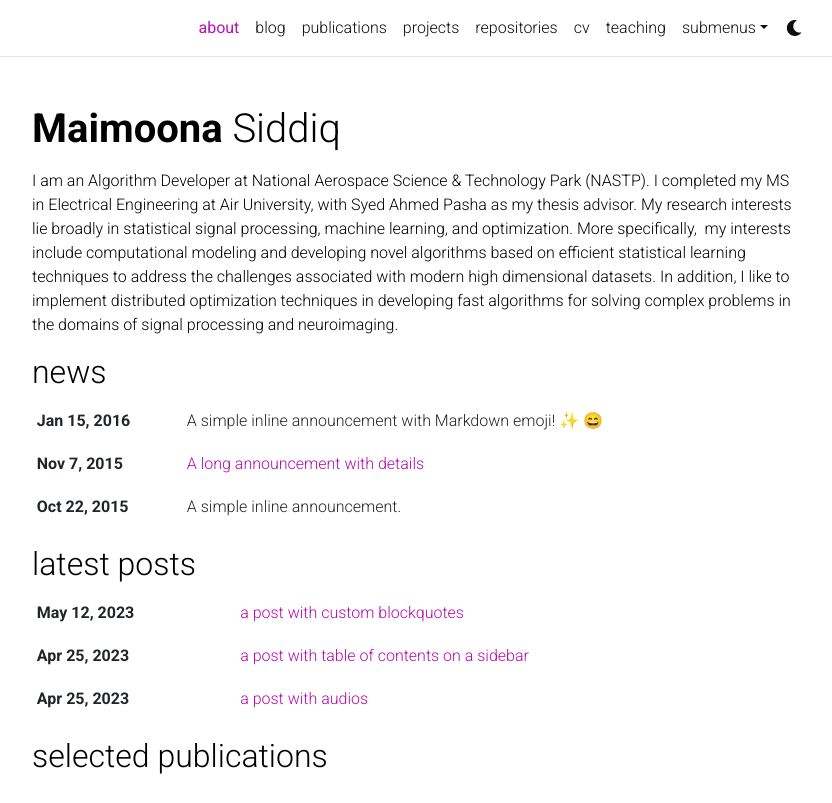
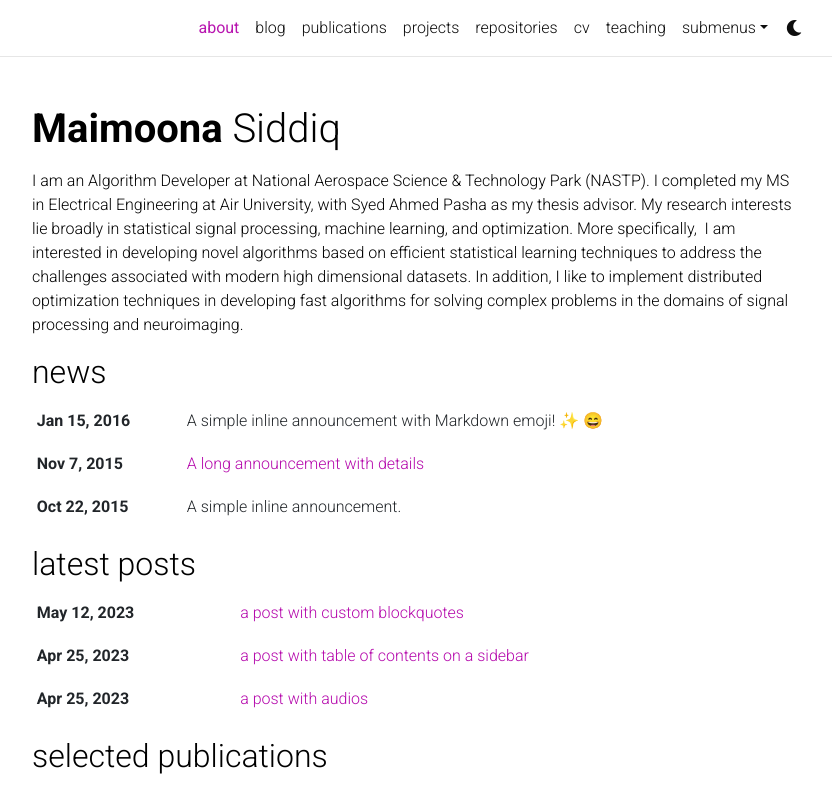
Before and after one commit to MaiMoonaa/maimoonaa.github.io, a Jekyll site: the page built from _pages/about.md, in a window 1280 px wide and 1092 px high, cut to the strip 0-803 px from the top of the window. Shown: the whole strip, without its empty margins (223-1055 px from the left). Built offline with Jekyll 4.4.1, drawn with Linux system fonts in a browser that asks for light colours; emoji names are drawn with the system emoji font; comment, search, counter and statistics services are not loaded; a style sheet for code colours, icons or effects is not loaded.

Commit message:
Update about.md

```diff
--- a/_pages/about.md
+++ b/_pages/about.md
@@ -18,4 +18,4 @@ selected_papers: true # includes a list of papers marked as "selected={true}"
 social: true  # includes social icons at the bottom of the page
 ---
 I am an Algorithm Developer at National Aerospace Science & Technology Park (NASTP). I completed my MS in Electrical Engineering at Air University, with Syed Ahmed Pasha as my thesis advisor. My research interests lie broadly in statistical signal processing, machine learning, and optimization. More specifically,
-my interests include computational modeling and developing novel algorithms based on efficient statistical learning techniques to address the challenges associated with modern high dimensional datasets. In addition, I like to implement distributed optimization techniques in developing fast algorithms for solving complex problems in the domains of signal processing and neuroimaging.
+I am interested in developing novel algorithms based on efficient statistical learning techniques to address the challenges associated with modern high dimensional datasets. In addition, I like to implement distributed optimization techniques in developing fast algorithms for solving complex problems in the domains of signal processing and neuroimaging.
```
